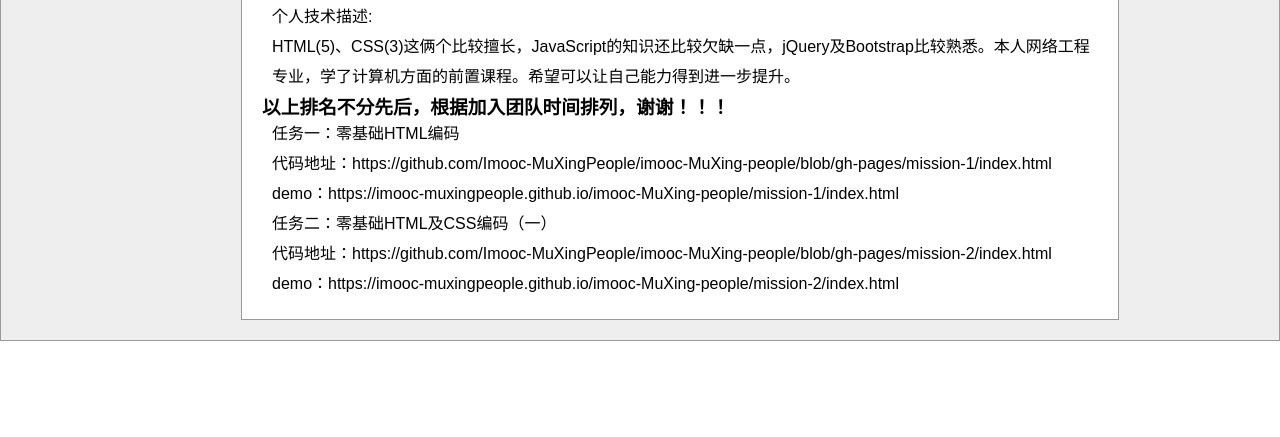
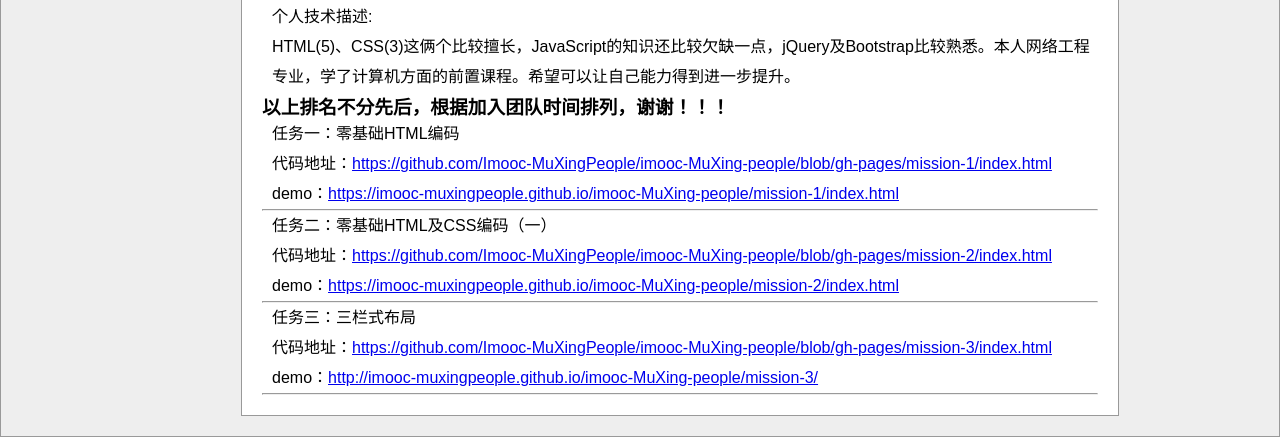
Before and after one commit to Imooc-MuXingPeople/imooc-MuXing-people, a plain HTML site: page mission-3/index.html in a window 1280 px wide. Shown: the part 446-883 px from the top of the page. Before the commit the page ends 800 px from the top, so only its background shows below. Drawn offline with Linux system fonts and the light colour scheme.

Commit message:
:+1: 任务三：三栏式布局
任务三：三栏式布局

```diff
--- a/mission-3/index.html
+++ b/mission-3/index.html
@@ -50,15 +50,21 @@
                 <p>
                 任务一：零基础HTML编码<br>
 
-                代码地址：https://github.com/Imooc-MuXingPeople/imooc-MuXing-people/blob/gh-pages/mission-1/index.html <br>
-
-                demo：https://imooc-muxingpeople.github.io/imooc-MuXing-people/mission-1/index.html <br>
+                代码地址：<a href="https://github.com/Imooc-MuXingPeople/imooc-MuXing-people/blob/gh-pages/mission-1/index.html ">https://github.com/Imooc-MuXingPeople/imooc-MuXing-people/blob/gh-pages/mission-1/index.html</a> <br>
+                demo：<a href="https://imooc-muxingpeople.github.io/imooc-MuXing-people/mission-1/index.html">https://imooc-muxingpeople.github.io/imooc-MuXing-people/mission-1/index.html</a> <br>
+                <hr>
                 </p>
                 <p>
                 任务二：零基础HTML及CSS编码（一）<br>
-
-                代码地址：https://github.com/Imooc-MuXingPeople/imooc-MuXing-people/blob/gh-pages/mission-2/index.html <br>
-                demo：https://imooc-muxingpeople.github.io/imooc-MuXing-people/mission-2/index.html <br>
+                代码地址：<a href="https://github.com/Imooc-MuXingPeople/imooc-MuXing-people/blob/gh-pages/mission-2/index.html">https://github.com/Imooc-MuXingPeople/imooc-MuXing-people/blob/gh-pages/mission-2/index.html</a> <br>
+                demo：<a href=" https://imooc-muxingpeople.github.io/imooc-MuXing-people/mission-2/index.html">https://imooc-muxingpeople.github.io/imooc-MuXing-people/mission-2/index.html</a> <br>
+                <hr>
+                </p>
+                <p>
+                任务三：三栏式布局 <br>
+                代码地址：<a href="https://github.com/Imooc-MuXingPeople/imooc-MuXing-people/blob/gh-pages/mission-3/index.html">https://github.com/Imooc-MuXingPeople/imooc-MuXing-people/blob/gh-pages/mission-3/index.html</a>  <br>
+                demo：<a href="http://imooc-muxingpeople.github.io/imooc-MuXing-people/mission-3/">http://imooc-muxingpeople.github.io/imooc-MuXing-people/mission-3/</a> <br>
+                <hr>
                 </p>
             </p>
         </div>
```
